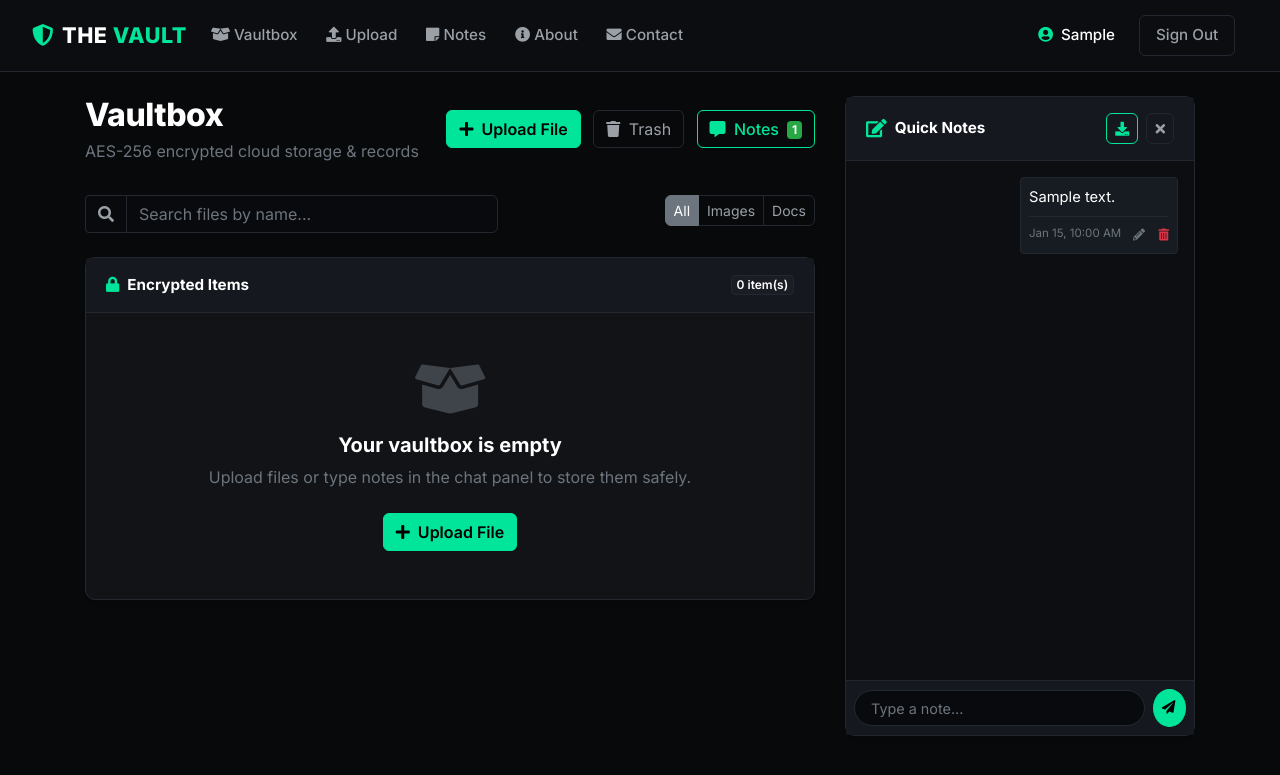
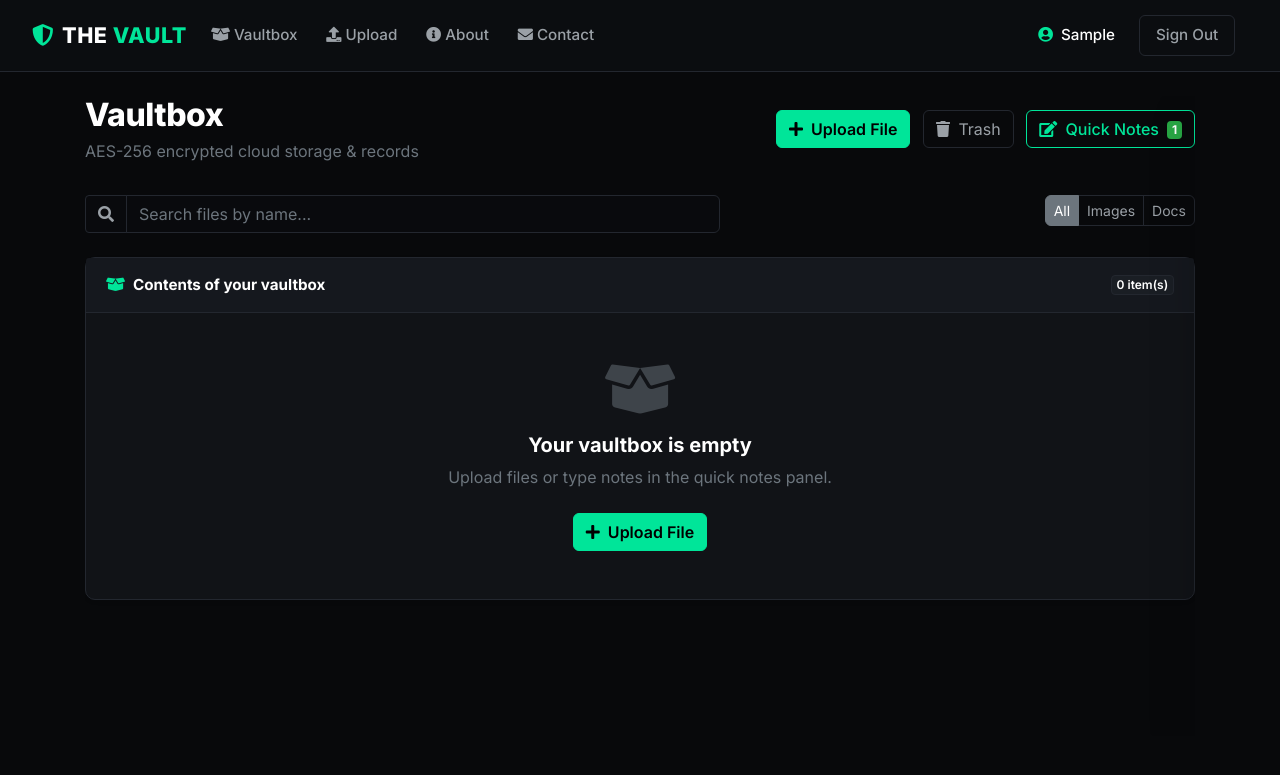
Before and after one commit to StormBolt797/THE-VAULT-CRUD-App, a Flask app: page / in a window 1280 px wide. Shown: the top 775 px of the page. Run offline with Flask 3, Linux system fonts and the light colour scheme; a user stored in the database is signed in; tables that the repository leaves empty hold one stand-in row (values such as "Sample post"); some libraries are stand-ins or nearby versions.

Commit message:
sidebar notes and 24h share link

```diff
--- a/website/__init__.py
+++ b/website/__init__.py
@@ -39,6 +39,7 @@ def create_app():#creates the website using flask
             db.session.execute(text('ALTER TABLE userfiles ADD COLUMN IF NOT EXISTS filesize INTEGER DEFAULT 0'))
             db.session.execute(text('ALTER TABLE userfiles ADD COLUMN IF NOT EXISTS isdeleted BOOLEAN DEFAULT FALSE'))
             db.session.execute(text('ALTER TABLE userfiles ADD COLUMN IF NOT EXISTS sharetoken VARCHAR(100)'))
+            db.session.execute(text('ALTER TABLE userfiles ADD COLUMN IF NOT EXISTS shareexpires TIMESTAMP'))
             db.session.commit()
         except Exception:
             db.session.rollback()
--- a/website/models.py
+++ b/website/models.py
@@ -9,6 +9,7 @@ class Userfiles(db.Model):
      filesize = db.Column(db.Integer, default=0)
      isdeleted = db.Column(db.Boolean, default=False)
      sharetoken = db.Column(db.String(100), nullable=True)
+     shareexpires = db.Column(db.DateTime, nullable=True)
      date = db.Column(db.DateTime, default=datetime.datetime.now)
      user_id = db.Column(db.Integer, db.ForeignKey('user.id'))
 
--- a/website/templates/home.html
+++ b/website/templates/home.html
@@ -1,9 +1,29 @@
 {% extends "index.html" %}
 {% block title %}Vaultbox - The Vault{% endblock %}
 {% block content %}
-<div class="row">
-    <!-- Main Vaultbox Files Column -->
-    <div id="mainCol" class="col-lg-8 transition-all">
+
+<!-- Share Link Alert / Modal Box if active -->
+{% if shareurl %}
+<div class="alert alert-dismissable fade show mb-4 p-3" role="alert" style="background-color: #0d1e16; border: 1px solid var(--accent-green); border-radius: 8px;">
+    <div class="d-flex justify-content-between align-items-center mb-2">
+        <span style="font-weight: 700; color: #ffffff;"><i class="fas fa-link mr-2" style="color: var(--accent-green);"></i>Share Link Created for <span style="color: var(--accent-green);">{{ sharefile }}</span></span>
+        <button type="button" class="close text-white" data-dismiss="alert" aria-label="Close">
+            <span aria-hidden="true">&times;</span>
+        </button>
+    </div>
+    <div class="input-group">
+        <input type="text" id="shareInput" class="form-control" value="{{ shareurl }}" readonly style="background-color: #08090b; border-color: #23272f; color: #ffffff;">
+        <div class="input-group-append">
+            <button class="btn btn-primary" type="button" onclick="copyShareLink()"><i class="fas fa-copy mr-1"></i> Copy Link</button>
+        </div>
+    </div>
+    <small class="text-muted mt-1 d-block"><i class="fas fa-clock mr-1"></i> This link is valid for <strong>24 hours</strong>. Anyone with this link can download this file without an account.</small>
+</div>
+{% endif %}
+
+<div class="position-relative overflow-hidden" style="min-height: 80vh;">
+    <!-- Main Left: Files Table -->
+    <div id="mainCol" style="transition: margin-right 0.3s ease;">
         <div class="d-flex justify-content-between align-items-center mb-4 flex-wrap">
             <div class="mb-2">
                 <h2 class="mb-1" style="font-weight: 800; letter-spacing: -0.5px;">Vaultbox</h2>
@@ -12,8 +32,8 @@
             <div class="mb-2">
                 <a href="/fileupload" class="btn btn-primary mr-2"><i class="fas fa-plus mr-1"></i> Upload File</a>
                 <a href="/trash" class="btn btn-outline-secondary mr-2"><i class="fas fa-trash mr-1"></i> Trash</a>
-                <button type="button" class="btn btn-outline-primary" onclick="toggleNotesPanel()">
-                    <i class="fas fa-comment-alt mr-1"></i> Notes <span class="badge badge-success ml-1">{{ notes|length }}</span>
+                <button type="button" id="openNotesBtn" class="btn btn-outline-primary" onclick="openNotesPanel()">
+                    <i class="fas fa-edit mr-1"></i> Quick Notes <span class="badge badge-success ml-1">{{ notes|length }}</span>
                 </button>
             </div>
         </div>
@@ -41,7 +61,7 @@
         <div class="card shadow-sm">
             <div class="card-header d-flex justify-content-between align-items-center py-3">
                 <span style="font-weight: 700; font-size: 0.95rem;">
-                    <i class="fas fa-lock mr-2" style="color: var(--accent-green);"></i>Encrypted Items
+                    <i class="fas fa-box-open mr-2" style="color: var(--accent-green);"></i>Contents of your vaultbox
                 </span>
                 <span class="badge" id="itemcount" style="background-color: #1a1e24; color: #ffffff; border: 1px solid var(--border-color); font-weight: 600;">{{ files|length }} item(s)</span>
             </div>
@@ -118,7 +138,7 @@
                 <div class="text-center py-5">
                     <i class="fas fa-box-open text-muted mb-3" style="font-size: 3.5rem; opacity: 0.5;"></i>
                     <h5 style="font-weight: 700;">Your vaultbox is empty</h5>
-                    <p class="text-muted">Upload files or type notes in the chat panel to store them safely.</p>
+                    <p class="text-muted">Upload files or type notes in the quick notes panel.</p>
                     <a href="/fileupload" class="btn btn-primary mt-2"><i class="fas fa-plus mr-1"></i> Upload File</a>
                 </div>
                 {% endif %}
@@ -126,32 +146,32 @@
         </div>
     </div>
 
-    <!-- Right End Collapsible WhatsApp-Style Notes Column -->
-    <div id="notesCol" class="col-lg-4 transition-all">
-        <div class="card shadow-sm d-flex flex-column" style="height: 80vh; border-color: var(--border-color); background-color: #0c0e12;">
-            <!-- Header with Download & Close -->
+    <!-- Right End Slide-Out Drawer / Column -->
+    <div id="notesPanel" style="position: absolute; top: 0; right: 0; width: 380px; height: 100%; transform: translateX(100%); transition: transform 0.3s ease; z-index: 100;">
+        <div class="card shadow-lg d-flex flex-column h-100" style="border: 1px solid var(--border-color); background-color: #0c0e12; border-radius: 8px;">
+            <!-- Header -->
             <div class="card-header py-3 d-flex justify-content-between align-items-center" style="background-color: #15181e;">
                 <div class="d-flex align-items-center">
                     <i class="fas fa-edit mr-2" style="color: var(--accent-green); font-size: 1.15rem;"></i>
                     <span style="font-weight: 700; font-size: 0.95rem;">Quick Notes</span>
                 </div>
                 <div>
-                    <a href="/downloadnotes" class="btn btn-sm btn-outline-primary mr-1" title="Download all notes as text">
+                    <a href="/downloadnotes" class="btn btn-sm btn-outline-primary mr-1" title="Download notes as text">
                         <i class="fas fa-download"></i>
                     </a>
-                    <button type="button" class="btn btn-sm btn-outline-secondary" onclick="toggleNotesPanel()" title="Collapse column">
-                        <i class="fas fa-times"></i>
+                    <button type="button" class="btn btn-sm btn-outline-secondary" onclick="closeNotesPanel()" title="Collapse into right wall">
+                        <i class="fas fa-chevron-right"></i>
                     </button>
                 </div>
             </div>
 
-            <!-- Scrollable Messages Feed -->
+            <!-- Notes List Feed -->
             <div id="notesFeed" class="card-body p-3" style="overflow-y: auto; flex: 1; display: flex; flex-direction: column; gap: 10px;">
                 {% if notes and notes|length > 0 %}
                     {% for n in notes %}
-                    <div class="p-2 rounded note-bubble" style="background-color: #171b22; border: 1px solid var(--border-color); align-self: flex-end; max-width: 90%; min-width: 50%;">
+                    <div class="p-2 rounded note-bubble" style="background-color: #171b22; border: 1px solid var(--border-color); align-self: flex-end; max-width: 92%; min-width: 55%;">
                         <div id="note-display-{{ n.id }}">
-                            <div class="text-white" style="font-size: 0.92rem; white-space: pre-wrap; word-break: break-word;">{{ n.content }}</div>
+                            <div class="text-white" style="font-size: 0.9rem; white-space: pre-wrap; word-break: break-word;">{{ n.content }}</div>
                             <div class="d-flex justify-content-between align-items-center mt-2 pt-1" style="border-top: 1px solid #23272f;">
                                 <span class="text-muted" style="font-size: 0.72rem;">{{ n.date.strftime('%b %d, %I:%M %p') if n.date else '' }}</span>
                                 <div>
@@ -180,12 +200,12 @@
                 {% else %}
                     <div class="text-center my-auto text-muted">
                         <i class="fas fa-feather-alt mb-2" style="font-size: 2rem; opacity: 0.4;"></i>
-                        <p class="small mb-0">No notes yet.<br>Type below and hit send!</p>
+                        <p class="small mb-0">No quick notes yet.<br>Type below and hit send!</p>
                     </div>
                 {% endif %}
             </div>
 
-            <!-- WhatsApp Input Bar -->
+            <!-- Input Bar -->
             <div class="p-2" style="background-color: #15181e; border-top: 1px solid var(--border-color);">
                 <form action="/addnote" method="POST" class="d-flex align-items-center mb-0">
                     <input type="text" name="note" class="form-control mr-2" placeholder="Type a note..." required autocomplete="off" style="border-radius: 20px; font-size: 0.9rem; padding-left: 1rem;">
@@ -229,17 +249,21 @@ function filtertype(t, btn) {
     filterfiles();
 }
 
-function toggleNotesPanel() {
-    let notesCol = document.getElementById('notesCol');
-    let mainCol = document.getElementById('mainCol');
-    if (notesCol.style.display === 'none') {
-        notesCol.style.display = 'block';
-        mainCol.className = 'col-lg-8 transition-all';
-        scrollNotes();
-    } else {
-        notesCol.style.display = 'none';
-        mainCol.className = 'col-lg-12 transition-all';
+function openNotesPanel() {
+    let p = document.getElementById('notesPanel');
+    let m = document.getElementById('mainCol');
+    p.style.transform = 'translateX(0)';
+    if (window.innerWidth > 992) {
+        m.style.marginRight = '400px';
     }
+    scrollNotes();
+}
+
+function closeNotesPanel() {
+    let p = document.getElementById('notesPanel');
+    let m = document.getElementById('mainCol');
+    p.style.transform = 'translateX(100%)';
+    m.style.marginRight = '0';
 }
 
 function showEditForm(id) {
@@ -257,8 +281,12 @@ function scrollNotes() {
     if (feed) feed.scrollTop = feed.scrollHeight;
 }
 
-window.onload = function() {
-    scrollNotes();
-};
+function copyShareLink() {
+    let copyText = document.getElementById("shareInput");
+    copyText.select();
+    copyText.setSelectionRange(0, 99999);
+    navigator.clipboard.writeText(copyText.value);
+    alert("Copied shareable link to clipboard! (Valid for 24 hours)");
+}
 </script>
 {% endblock %}
--- a/website/templates/index.html
+++ b/website/templates/index.html
@@ -174,9 +174,6 @@
             <li class="nav-item">
               <a class="nav-link" href="/fileupload"><i class="fas fa-upload mr-1"></i>Upload</a>
             </li>
-            <li class="nav-item">
-              <a class="nav-link" href="/notes"><i class="fas fa-sticky-note mr-1"></i>Notes</a>
-            </li>
             {% endif %}
             <li class="nav-item">
               <a class="nav-link" href="/about"><i class="fas fa-info-circle mr-1"></i>About</a>
--- a/website/views.py
+++ b/website/views.py
@@ -22,6 +22,8 @@ def home():# similar to signup in auth.py..refer that
     uid = session.get('m', current_user.id)
     files = Userfiles.query.filter_by(user_id=uid, isdeleted=False).all()
     user_notes = Note.query.filter_by(user_id=uid).order_by(Note.date.asc()).all()
+    shareurl = session.pop('share_modal_url', None)
+    sharefile = session.pop('share_modal_file', None)
     if request.method =="POST":
         file = request.files['file']
        # m = request.files['email']
@@ -31,7 +33,7 @@ def home():# similar to signup in auth.py..refer that
         db.session.add(upload)#file.read reads the content in the file
         db.session.commit()
         return redirect(url_for('views.home'))
-    return render_template("home.html",user = current_user, files = files, notes = user_notes)
+    return render_template("home.html",user = current_user, files = files, notes = user_notes, shareurl = shareurl, sharefile = sharefile)
 
 @views.route('/fileupload',methods = ['GET','POST'])
 @login_required
@@ -109,17 +111,20 @@ def share_file(file_id):
     uid = session.get('m', current_user.id)
     f = Userfiles.query.filter_by(id=file_id, user_id=uid).first()
     if f:
-        if not f.sharetoken:
-            f.sharetoken = str(uuid.uuid4())[:16]
-            db.session.commit()
+        f.sharetoken = str(uuid.uuid4())[:16]
+        f.shareexpires = datetime.datetime.now() + datetime.timedelta(hours=24)
+        db.session.commit()
         shareurl = url_for('views.public_file', token=f.sharetoken, _external=True)
-        flash(f'Shareable Link: {shareurl}', category='success')
+        session['share_modal_url'] = shareurl
+        session['share_modal_file'] = f.filenames
     return redirect(url_for('views.home'))
 
 @views.route('/s/<token>')
 def public_file(token):
     f = Userfiles.query.filter_by(sharetoken=token, isdeleted=False).first()
     if f:
+        if f.shareexpires and datetime.datetime.now() > f.shareexpires:
+            return "This share link has expired (24h limit reached).", 410
         dec = decryptbytes(f.datas, userkey(f.user_id))
         return send_file(BytesIO(dec), download_name=f.filenames, as_attachment=True)
     return "Link is invalid or has expired.", 404
```
